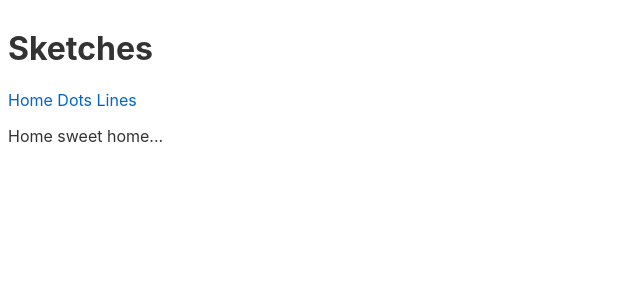
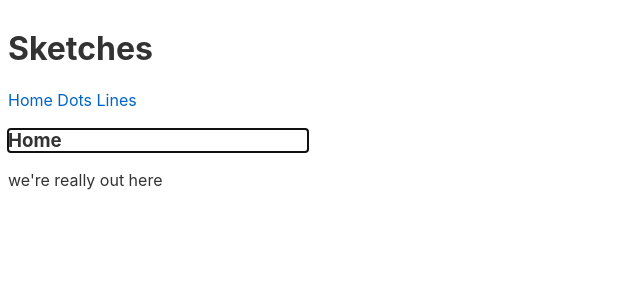
Before and after one commit to benjflowers/pSvelte, a Svelte app: page / in a window 1280 px wide. Shown: the top 300 px of the page, without its empty margins (0-640 px from the left). Built offline with nearby package versions, Linux system fonts and the light colour scheme.

Commit message:
adding home component

```diff
--- a/src/App.svelte
+++ b/src/App.svelte
@@ -1,6 +1,7 @@
 <script>
   import { Router, Route, Link } from "svelte-navigator";
   import P5Canvas from "./components/P5Canvas.svelte";
+  import Home from "./components/Home.svelte"
   import dots from "./sketchbook/dots";
   import lines from "./sketchbook/lines";
 </script>
@@ -26,7 +27,7 @@
 
   <main>
     <Route path="/">
-      <p>Home sweet home...</p>
+      <Home/>
     </Route>
 
     <Route path="dot">
--- /dev/null
+++ b/src/components/Home.svelte
@@ -0,0 +1,19 @@
+<script>
+
+</script>
+
+<style>
+  main {
+    display: block;
+  }
+</style>
+
+<main>
+  <h3>
+    Home
+  </h3>
+
+  <p>
+    we're really out here
+  </p>
+</main>
```
